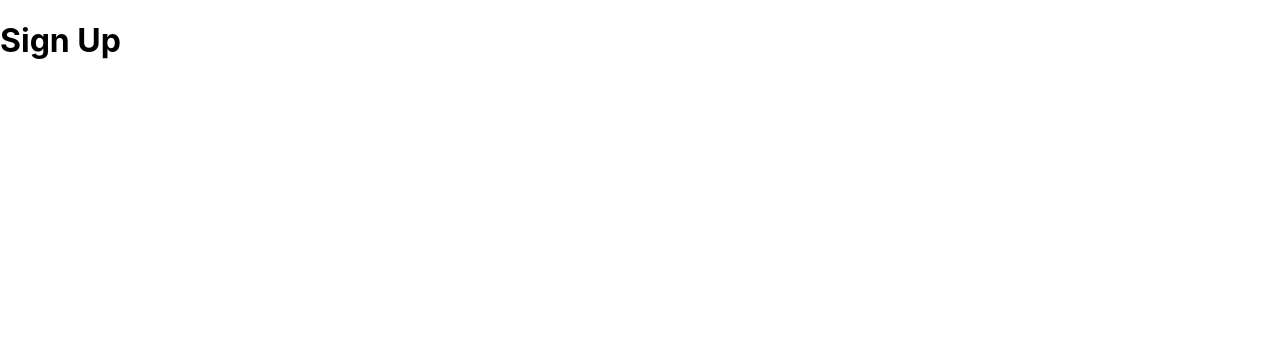
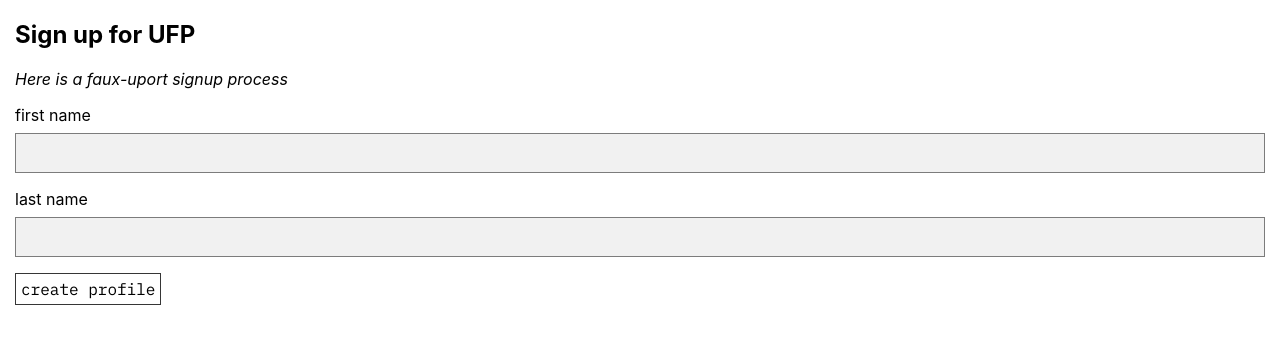
Before and after one commit to luczorce/ufp-app, a Vue app: page /#/signup in a window 1280 px wide. Shown: the top 344 px of the page. Built offline with nearby package versions, Linux system fonts and the light colour scheme.

Commit message:
create simple form for signing up

```diff
--- /dev/null
+++ b/src/assets/style/buttons.css
@@ -0,0 +1,18 @@
+.id-button {
+  font-size: 1em;
+  font-family: var(--mono-font);
+  background: var(--white);
+  padding: 5px;
+  border: 1px var(--black2) solid;
+  transition: var(--generic-transition);
+}
+
+.id-button:focus {
+  background: var(--white1);
+  border-color: var(--pop3);
+  outline: none;
+}
+
+.id-button.active {
+  background: var(--pop1);
+}
--- a/src/assets/style/forms.css
+++ b/src/assets/style/forms.css
@@ -49,3 +49,8 @@ textarea:disabled {
 .textarea--mimic {
   padding-left: 25px;
 }
+
+.form-section {
+  margin: 0 auto 2em;
+  padding: 0 15px;
+}
--- a/src/components/IdentityForm.vue
+++ b/src/components/IdentityForm.vue
@@ -3,14 +3,14 @@
        v-bind:class="{'private-mode': currentView === 2, 'public-mode': currentView === 1}">
     <div class="form-container">
       <form class="identity-form" ref="identityForm">
-        <section class="id-section">
+        <section class="form-section">
           <h2>Names</h2>
 
           <id-input label="first name" name="firstName" v-bind:value="valueData.firstName" disabled bright-disabled v-bind:state="currentView" v-bind:private="true" />
           <id-input label="last name" name="lastName" v-bind:value="valueData.lastName" disabled bright-disabled v-bind:state="currentView" v-bind:private="true" />
         </section>
 
-        <section class="id-section">
+        <section class="form-section">
           <h2>Location</h2>
 
           <id-input label="city" name="city" :value="valueData.city"
@@ -30,7 +30,7 @@
                     v-bind:private="privacyData.country" />
         </section>
 
-        <section class="id-section">
+        <section class="form-section">
           <h2>Interests</h2>
 
           <id-textarea label="hobbies" name="hobbies" :value="valueData.hobbies" v-on:changed="(data) => {handleUpdateValue('hobbies', data)}" v-on:privacy-change="(data) => {handleUpdatePrivacy('hobbies', data)}" v-bind:disabled="viewingDataPrivacy" v-bind:state="currentView" v-bind:private="privacyData.hobbies" />
@@ -258,28 +258,4 @@
     justify-content: space-between;
     align-content: center;
   }
-
-  .id-section {
-    margin: 0 auto 2em;
-    padding: 0 15px;
-  }
-
-  .id-button {
-    font-size: 1em;
-    font-family: var(--mono-font);
-    background: var(--white);
-    padding: 5px;
-    border: 1px var(--black2) solid;
-    transition: var(--generic-transition);
-  }
-
-  .id-button:focus {
-    background: var(--white1);
-    border-color: var(--pop3);
-    outline: none;
-  }
-
-  .id-button.active {
-    background: var(--pop1);
-  }
 </style>
--- /dev/null
+++ b/src/components/SignupForm.vue
@@ -0,0 +1,44 @@
+<template>
+  <form class="signup-form" ref="signupform" v-on:submit.prevent="submitNewUser">
+    <section class="form-section">
+      <h2>Sign up for UFP</h2>
+      <p><em>Here is a faux-uport signup process</em></p>
+
+      <label>
+        <p class="form-label">first name</p>
+        <input type="text" v-model="firstName" required />
+      </label>
+
+      <label>
+        <p class="form-label">last name</p>
+        <input type="text" v-model="lastName" required />
+      </label>
+
+      <button type="submit" class="id-button">create profile</button>
+    </section>
+  </form>
+
+</template>
+
+<script>
+  import localStorage from '@/services/local-storage.js';
+
+  export default {
+    name: 'Signupform',
+    data: function() {
+      return {
+        firstName: null,
+        lastName: null
+      };
+    },
+    methods: {
+      submitNewUser() {
+
+      }
+    }
+  }
+</script>
+
+<style>
+
+</style>
--- a/src/main.js
+++ b/src/main.js
@@ -4,6 +4,7 @@ import router from './router'
 import './assets/style/variables.css'
 import './assets/style/global.css'
 import './assets/style/forms.css'
+import './assets/style/buttons.css'
 import './registerServiceWorker'
 
 Vue.config.productionTip = false
--- a/src/views/Signup.vue
+++ b/src/views/Signup.vue
@@ -1,15 +1,16 @@
 <template>
   <div class="page signup-page">
-    <h1>Sign Up</h1>
+    <SignupForm />
   </div>
 </template>
 
 <script>
+import SignupForm from '@/components/SignupForm.vue'
 
 export default {
   name: 'signup',
   components: {
-    // IdentityForm
+    SignupForm
   }
 }
 </script>
```
